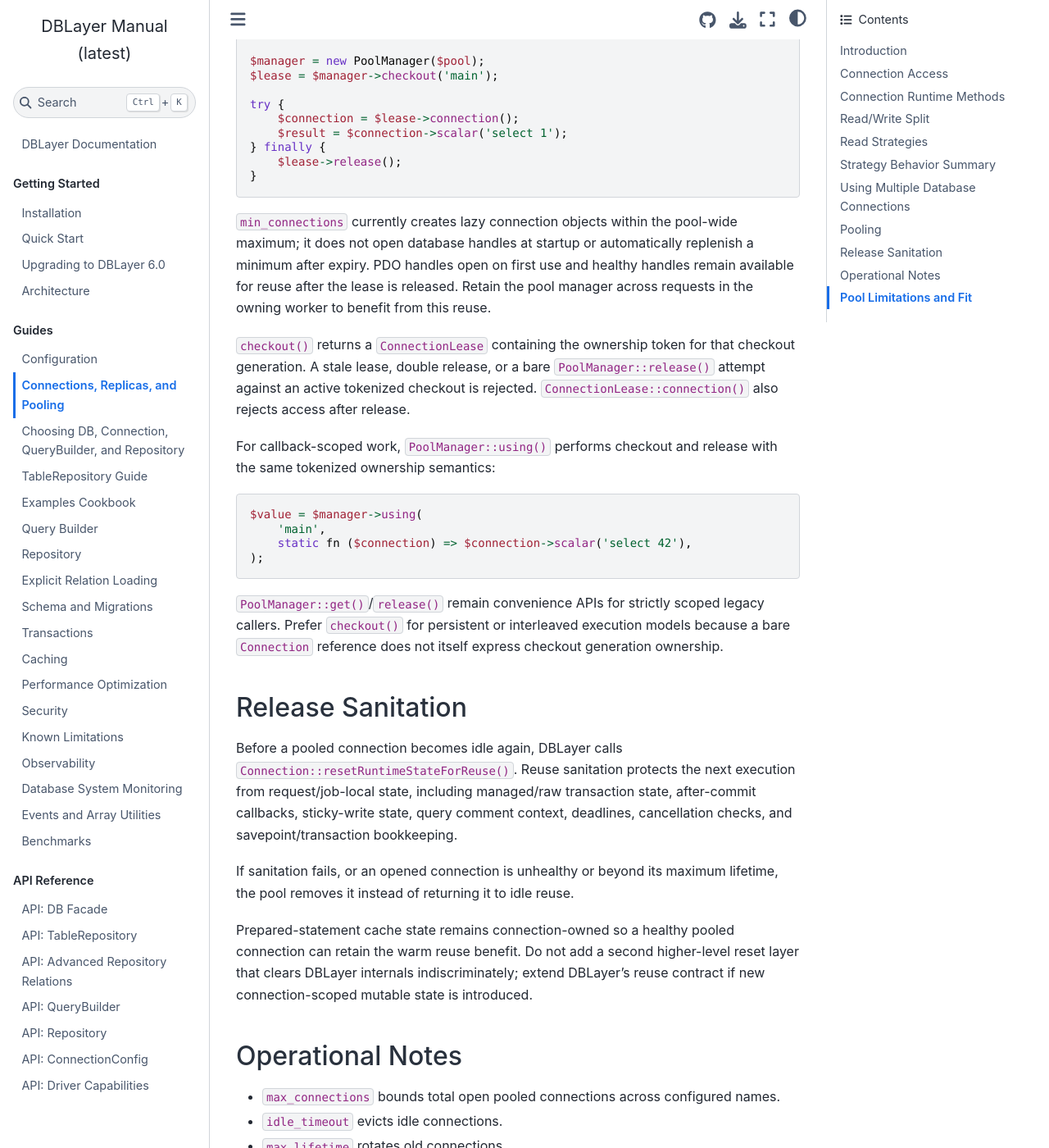
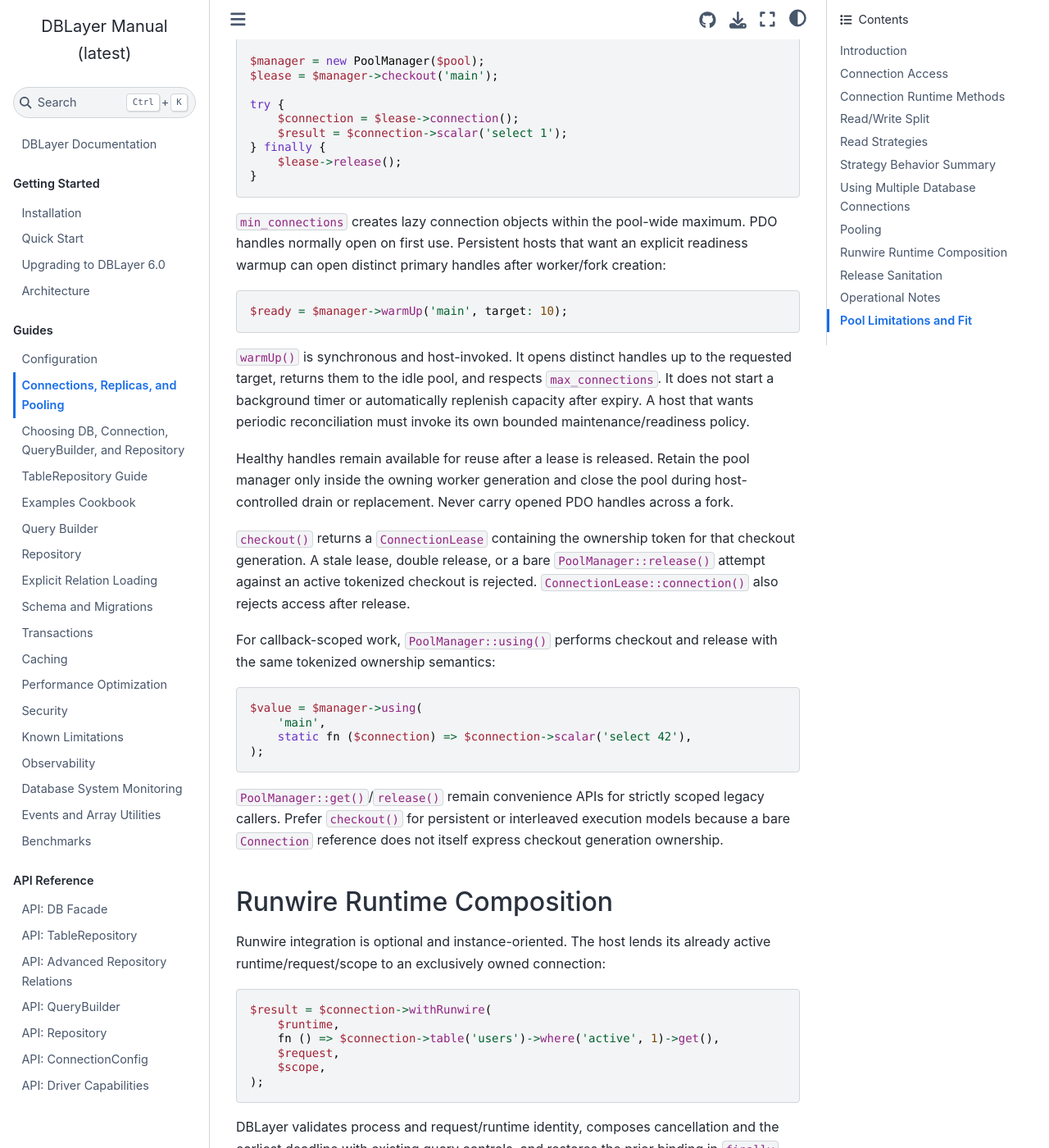
Before and after one commit to infocyph/DBLayer, a Sphinx documentation site: the page built from docs/connections.rst, in a window 1280 px wide and 1400 px high, scrolled down 4178 px. Shown: the whole window at 82% size. Built offline with Sphinx 7.4.7 and the Sphinx Book theme 1.1.4, drawn with Linux system fonts in a browser that asks for light colours; some of the changed text lies outside the part shown.

Commit message:
docs(connections): document warmup and Runwire ownership

```diff
--- a/docs/connections.rst
+++ b/docs/connections.rst
@@ -204,11 +204,25 @@
        $lease->release();
    }
 
-``min_connections`` currently creates lazy connection objects within the
-pool-wide maximum; it does not open database handles at startup or automatically
-replenish a minimum after expiry. PDO handles open on first use and healthy
-handles remain available for reuse after the lease is released. Retain the pool
-manager across requests in the owning worker to benefit from this reuse.
+``min_connections`` creates lazy connection objects within the pool-wide
+maximum. PDO handles normally open on first use. Persistent hosts that want an
+explicit readiness warmup can open distinct primary handles after worker/fork
+creation:
+
+.. code-block:: php
+
+   $ready = $manager->warmUp('main', target: 10);
+
+``warmUp()`` is synchronous and host-invoked. It opens distinct handles up to
+the requested target, returns them to the idle pool, and respects
+``max_connections``. It does not start a background timer or automatically
+replenish capacity after expiry. A host that wants periodic reconciliation must
+invoke its own bounded maintenance/readiness policy.
+
+Healthy handles remain available for reuse after a lease is released. Retain
+the pool manager only inside the owning worker generation and close the pool
+during host-controlled drain or replacement. Never carry opened PDO handles
+across a fork.
 
 ``checkout()`` returns a ``ConnectionLease`` containing the ownership token for
 that checkout generation. A stale lease, double release, or a bare
@@ -229,6 +243,33 @@
 legacy callers. Prefer ``checkout()`` for persistent or interleaved execution
 models because a bare ``Connection`` reference does not itself express checkout
 generation ownership.
+
+Runwire Runtime Composition
+---------------------------
+
+Runwire integration is optional and instance-oriented. The host lends its
+already active runtime/request/scope to an exclusively owned connection:
+
+.. code-block:: php
+
+   $result = $connection->withRunwire(
+       $runtime,
+       fn () => $connection->table('users')->where('active', 1)->get(),
+       $request,
+       $scope,
+   );
+
+DBLayer validates process and request/runtime identity, composes cancellation
+and the earliest deadline with existing query controls, and restores the prior
+binding in ``finally``. When a compatible coroutine scope is present, bounded
+retry/backoff sleeps cooperate with that scope.
+
+Lazy keyset and ArrayKit collection paths retain the exact binding for their
+iterator lifetime. A completed/cancelled request cannot resume database work.
+
+DBLayer does not start or stop Runwire workers, listeners, supervisors, or event
+loops. Runwire integration also does not make synchronous PDO calls nonblocking.
+The host remains responsible for worker lifecycle, pool ownership, and drain.
 
 Release Sanitation
 ------------------
```
